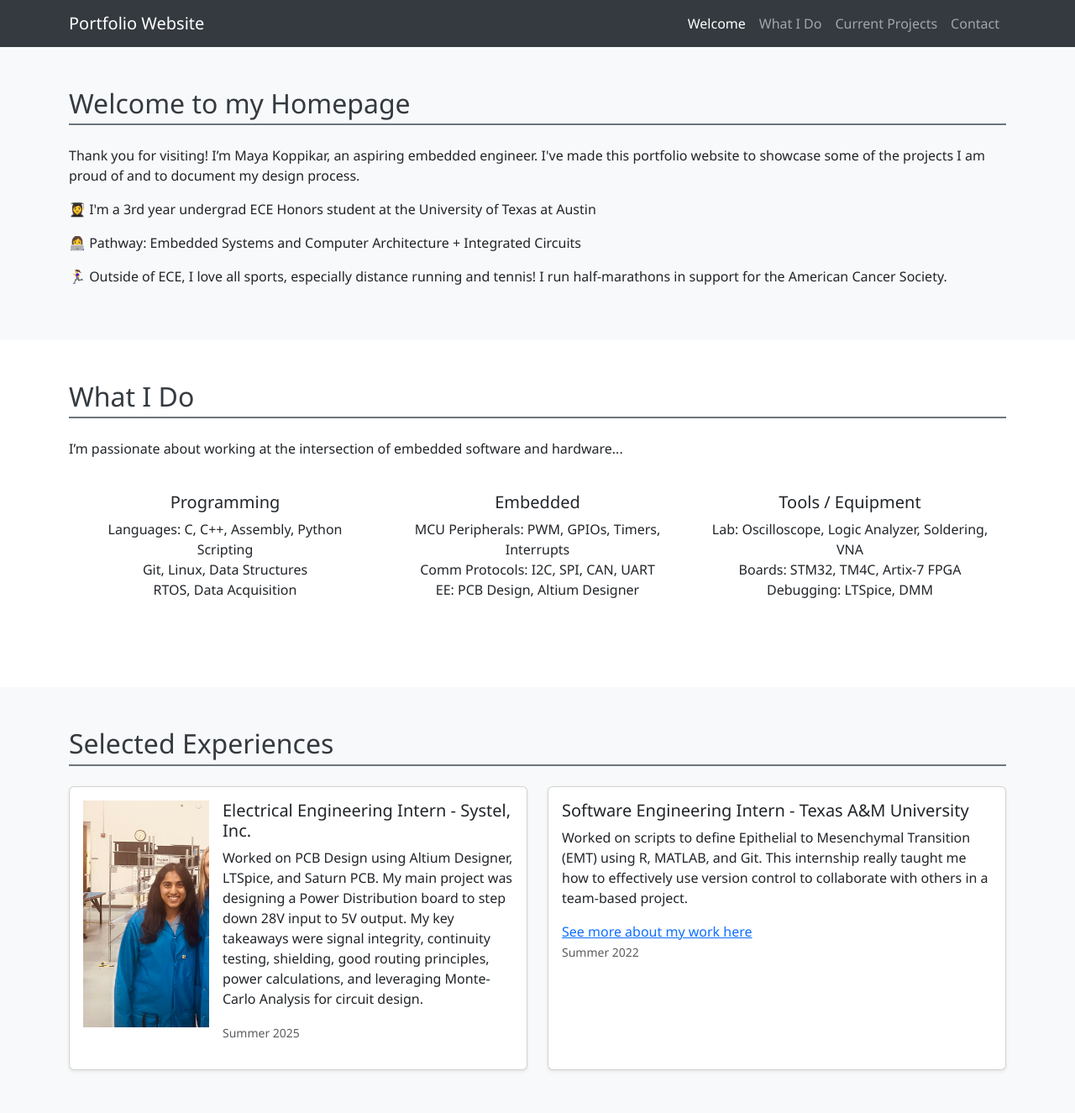
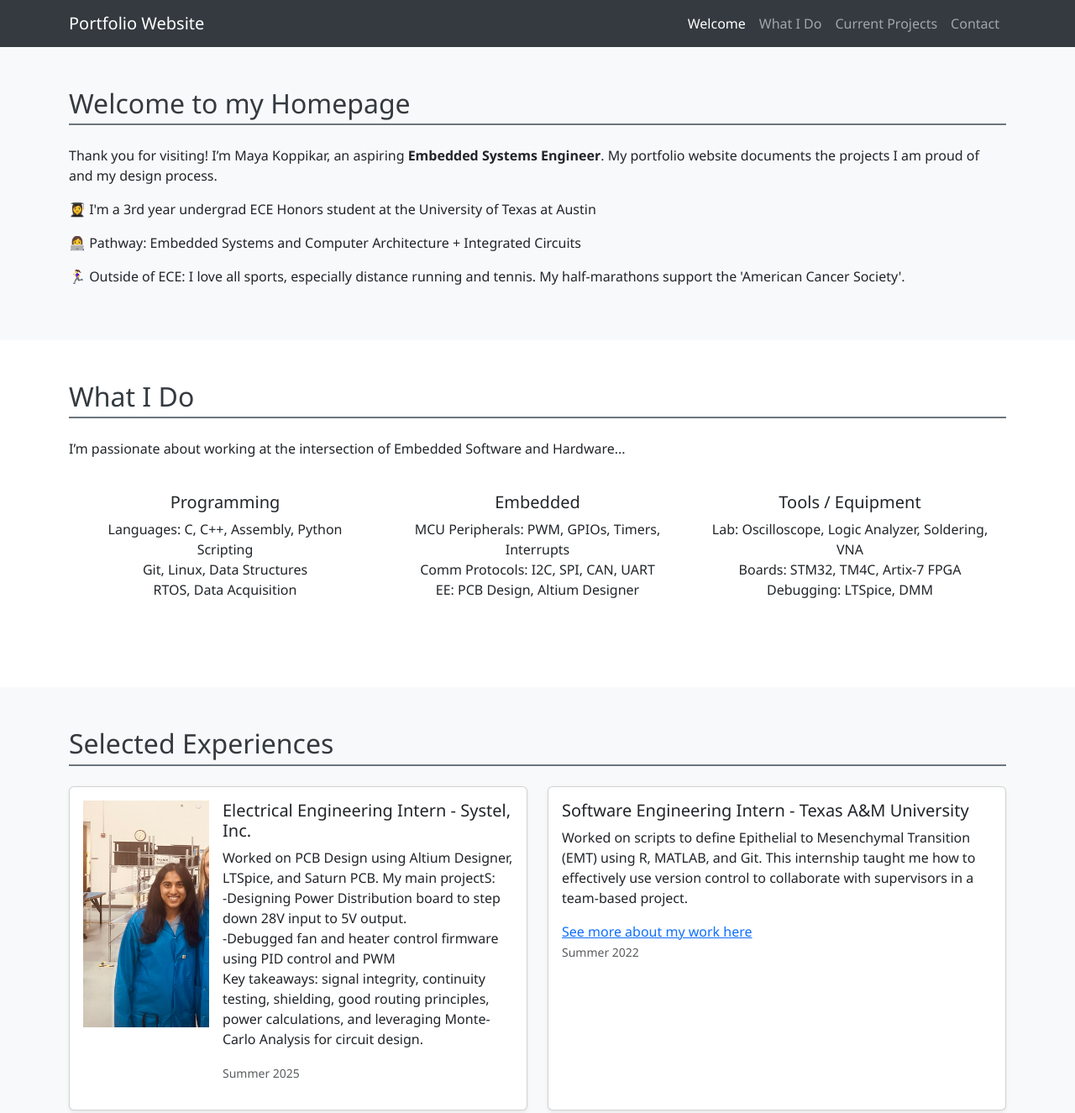
Before and after one commit to mayakoppikar/mayakoppikar.github.io, a plain HTML site: page index.html in a window 1280 px wide. Shown: the top 1325 px of the page at 84% size. Drawn offline with nearby package versions, Linux system fonts and the light colour scheme.

Commit message:
formatting

```diff
--- a/index.html
+++ b/index.html
@@ -61,17 +61,18 @@
   <!-- Welcome Section -->
   <section id="welcome" class="container py-5">
     <h2>Welcome to my Homepage</h2>
-    <p>Thank you for visiting! I’m Maya Koppikar, an aspiring embedded engineer. I've made this portfolio website to showcase some of the projects I am proud of and to document my design process. </p>
+    <p>Thank you for visiting! I’m Maya Koppikar, an aspiring <strong>Embedded Systems Engineer</strong>. My portfolio website documents the projects
+      I am proud of and my design process. </p>
     <p>👩‍🎓 I'm a 3rd year undergrad ECE Honors student at the University of Texas at Austin</p>
     <p>👩‍💻 Pathway: Embedded Systems and Computer Architecture + Integrated Circuits </p>
-    <p>🏃‍♀️ Outside of ECE, I love all sports, especially distance running and tennis! I run half-marathons in support for the American Cancer Society.</p>
+    <p>🏃‍♀️ Outside of ECE: I love all sports, especially distance running and tennis. My half-marathons support the 'American Cancer Society'.</p>
   </section>
 
   <!-- What I Do Section -->
   <section id="whatido" class="bg-white py-5">
     <div class="container">
       <h2>What I Do</h2>
-      <p>I’m passionate about working at the intersection of embedded software and hardware...</p>
+      <p>I’m passionate about working at the intersection of Embedded Software and Hardware...</p>
       <div class="container py-4">
         <div class="row text-center">
 
@@ -132,7 +133,7 @@
       <div>
         <h5 class="card-title">Electrical Engineering Intern - Systel, Inc.</h5>
         <p class="card-text">
-          Worked on PCB Design using Altium Designer, LTSpice, and Saturn PCB. My main project was designing a Power Distribution board to step down 28V input to 5V output. My key takeaways were signal integrity, continuity testing, shielding, good routing principles, power calculations, and leveraging Monte-Carlo Analysis for circuit design.
+            Worked on PCB Design using Altium Designer, LTSpice, and Saturn PCB. My main projectS: <br> -Designing Power Distribution board to step down 28V input to 5V output. <br> -Debugged fan and heater control firmware using PID control and PWM <br> Key takeaways: signal integrity, continuity testing, shielding, good routing principles, power calculations, and leveraging Monte-Carlo Analysis for circuit design.
         </p>
         <p class="text-muted"><small>Summer 2025</small></p>
       </div>
@@ -146,7 +147,7 @@
         <div class="card-body">
           <h5 class="card-title">Software Engineering Intern - Texas A&M University</h5>
           <p class="card-text">
-            Worked on scripts to define Epithelial to Mesenchymal Transition (EMT) using R, MATLAB, and Git. This internship really taught me how to effectively use version control to collaborate with others in a team-based project.
+            Worked on scripts to define Epithelial to Mesenchymal Transition (EMT) using R, MATLAB, and Git. This internship taught me how to effectively use version control to collaborate with supervisors in a team-based project.
           </p>
            <a href="https://georgeresearchgroup.org/alumni/">See more about my work here</a>
           <p class="text-muted"><small>Summer 2022</small></p>
@@ -174,7 +175,7 @@
             <p class="card-text">A real-time operating system to manage motor control, sensors, and communications for a Formula 1 style robot.</p>
 
             <!-- Image -->
-      <img src="images/Robot_Closeup.jpg" alt="RTOS"
+      <img src="images/robotCloseup.JPG" alt="RTOS"
            class="img-fluid me-3"
            style="width:150px; height:auto;">
 
```
